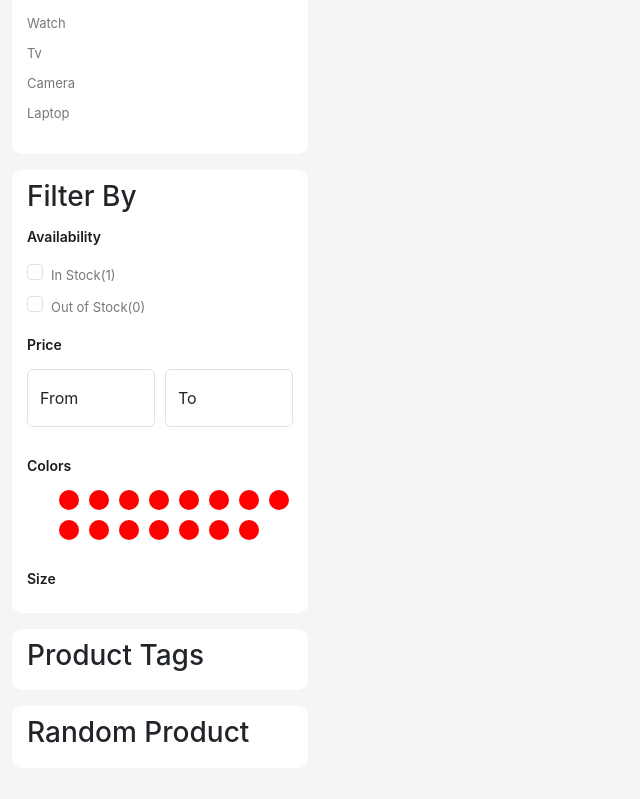
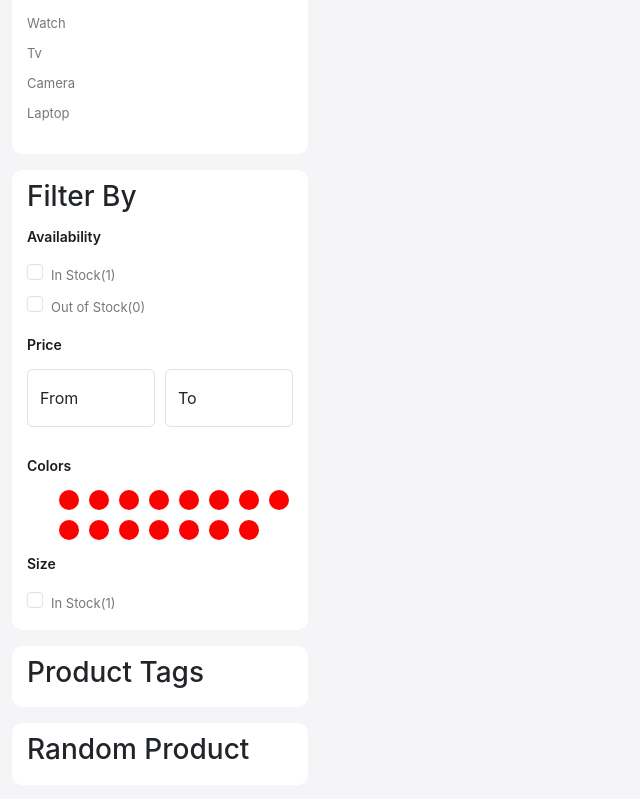
Before and after one commit to yanapeshko/web-shop, a React (Create React App) app: page /store in a window 1280 px wide. Shown: the part 385-1184 px from the top of the page, without its empty margins (0-640 px from the left). Built offline with nearby package versions, Linux system fonts and the light colour scheme.

Commit message:
OurStore

```diff
--- a/src/pages/OurStore.jsx
+++ b/src/pages/OurStore.jsx
@@ -73,7 +73,6 @@ const OurStore = () => {
                   </div>
                   <h5 className="sub-title">Colors</h5>
                   <div>
-                    <div className="d-flex flex-wrap">
                     <ul className="colors">
                       <li></li>
                       <li></li>
@@ -92,8 +91,20 @@ const OurStore = () => {
                       <li></li>
                     </ul>
                   </div>
+                  <h5 className="sub-title">Size</h5>
+                  <div>
+                    <div className="form-check">
+                      <input
+                        className="form-check-input"
+                        type="checkbox"
+                        value=""
+                        id=""
+                      />
+                      <label className="form-check-label" htmlFor="">
+                        In Stock(1)
+                      </label>
                     </div>
-                  <h5 className="sub-title">Size</h5>
+                  </div>
                 </div>
               </div>
               <div className="filter-card mb-3">
```
Lines whose indentation alone changed are shown as unchanged.
